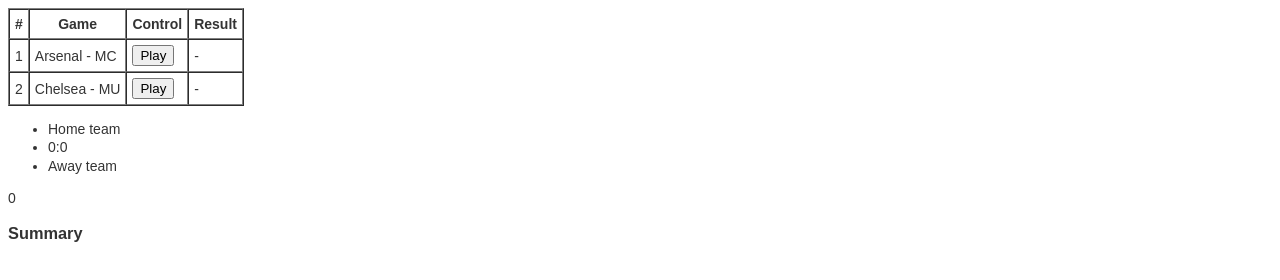
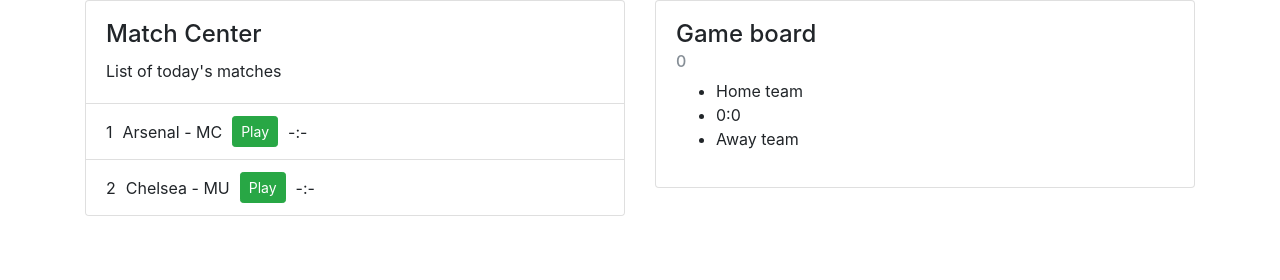
Before and after one commit to Funstarter/Football, a website: page index.html in a window 1280 px wide. Drawn offline with nearby package versions, Linux system fonts and the light colour scheme; files that its build step writes are made by us from their sources.

Commit message:
Change game table to match center component and add CSS bootstrap

```diff
--- a/gulpfile.js
+++ b/gulpfile.js
@@ -4,7 +4,7 @@
 /* Config */
 paths = {
     sassSrcFile: 'src/scss/styles.scss',
-    sassSrcFolder: 'src/scss/**/*.scss',
+    sassSrcFolder: 'src/**/*.scss',
     sassDestFolder: 'public'
 }
 
--- a/index.html
+++ b/index.html
@@ -6,49 +6,67 @@
     <meta name="viewport" content="width=device-width, initial-scale=1">
     <title>Football</title>
     <meta name="description" content="Football game">
+    <link rel="stylesheet" href="https://maxcdn.bootstrapcdn.com/bootstrap/4.0.0-beta/css/bootstrap.min.css">
     <link rel="stylesheet" href="public/styles.css">
 </head>
 <body>
 
-<table border="1" cellpadding="5" cellspacing="0">
-    <thead>
-    <tr>
-        <th>#</th>
-        <th>Game</th>
-        <th>Control</th>
-        <th>Result</th>
-    </tr>
-    </thead>
-    <tbody>
-    <tr data-game="0">
-        <td>1</td>
-        <td><span data-team="0">Arsenal</span> - <span data-team="1">MC</span></td>
-        <td>
-            <button type="button" data-game-control="play"><span>Play</span></button>
-        </td>
-        <td data-game-result> -</td>
-    </tr>
-    <tr data-game="1">
-        <td>2</td>
-        <td><span data-team="2">Chelsea</span> - <span data-team="3">MU</span></td>
-        <td>
-            <button type="button" data-game-control="play">Play</button>
-        </td>
-        <td data-game-result> -</td>
-    </tr>
-    </tbody>
-    <tfoot></tfoot>
-</table>
+<div class="container">
 
-<div id="game-board">
-    <ul>
-        <li id="homeTeamName">Home team</li>
-        <li id="score">0:0</li>
-        <li id="awayTeam">Away team</li>
-    </ul>
-    <div id="timer">0</div>
-    <h3>Summary</h3>
-    <div id="summary"></div>
+    <div class="row">
+        <div class="col-md-6">
+            <div class="card">
+                <div class="card-body">
+                    <h4 class="card-title">Match Center</h4>
+                    <p class="card-text">List of today's matches</p>
+                </div>
+                <ul class="list-group list-group-flush">
+                    <li class="list-group-item">
+                        <div class="game" data-game="0">
+                            <div class="game__id">1</div>
+                            <div class="game__teams">
+                                <span class="game__team" data-team="0">Arsenal</span> - <span class="game__team" data-team="1">MC</span>
+                            </div>
+                            <div class="game__control">
+                                <button class="btn btn-success btn-sm" type="button" data-game-control="play"><span>Play</span></button>
+                            </div>
+                            <div class="game__result" data-game-result>-:-</div>
+                        </div>
+                    </li>
+                    <li class="list-group-item">
+                        <div class="game" data-game="1">
+                            <div class="game__id">2</div>
+                            <div class="game__teams">
+                                <span class="game__team" data-team="2">Chelsea</span> - <span class="game__team" data-team="3">MU</span>
+                            </div>
+                            <div class="game__control">
+                                <button class="btn btn-success btn-sm" type="button" data-game-control="play"><span>Play</span></button>
+                            </div>
+                            <div class="game__result" data-game-result>-:-</div>
+                        </div>
+                    </li>
+                </ul>
+            </div>
+
+        </div><!-- ./col -->
+        <div class="col-md-6">
+            <div class="card" id="game-board">
+                <div class="card-body">
+                    <h4 class="card-title">Game board</h4>
+                    <h6 class="card-subtitle mb-2 text-muted" id="timer">0</h6>
+                    <div class="card-text">
+                        <ul>
+                            <li id="homeTeamName">Home team</li>
+                            <li id="score">0:0</li>
+                            <li id="awayTeam">Away team</li>
+                        </ul>
+                        <p class="card-text" id="summary"></p>
+                    </div>
+                </div>
+            </div>
+        </div><!-- ./col -->
+    </div><!-- ./row -->
+
 </div>
 
 <!-- Data -->
--- /dev/null
+++ b/src/js/app/game/game.scss
@@ -0,0 +1,24 @@
+.game {
+  display: flex;
+  align-items: center;
+
+  &__id {
+    padding-right: 10px;
+  }
+
+  &__teams{
+    padding-right: 10px;
+  }
+
+  &__team{
+
+  }
+
+  &__control{
+    padding-right: 10px;
+  }
+
+  &__result {
+
+  }
+}
--- a/src/scss/styles.scss
+++ b/src/scss/styles.scss
@@ -1,4 +1,6 @@
 //@import "config/reset";
-@import "config/base";
+//@import "config/base";
 
-@import "grid/flexy/flexy";
+//@import "grid/flexy/flexy";
+
+@import "../js/app/game/game";
```
